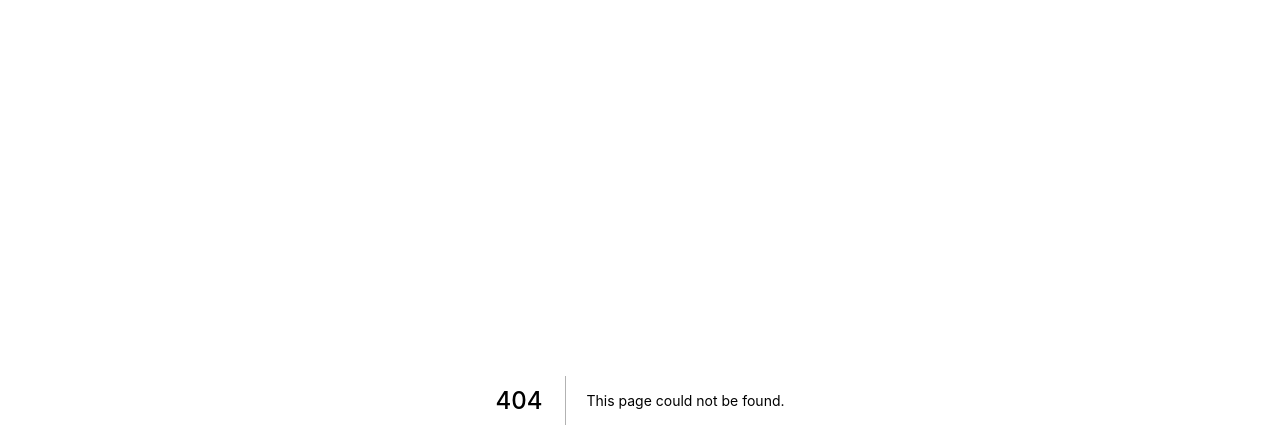
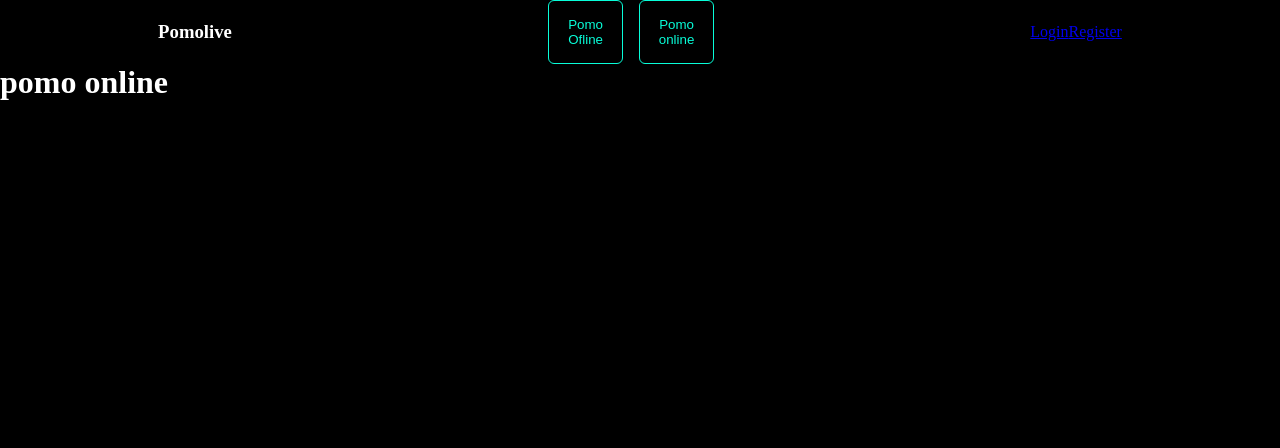
Before and after one commit to tezcanTunahan/pomolive-frontend, a Next.js app: page /pomoonline in a window 1280 px wide. Before the commit this address had no page. Shown: the top 448 px of the page. Built offline with nearby package versions, Linux system fonts and the light colour scheme.

Commit message:
pomolive part began

```diff
--- a/components/Navbar.jsx
+++ b/components/Navbar.jsx
@@ -1,19 +1,47 @@
 import Link from 'next/link';
+import { useEffect, useState } from 'react';
 import Button from './ui/Button';
+import decode from 'jwt-decode';
+import Router from 'next/router';
 
 export default function Navbar() {
+  const [user, setUser] = useState();
+
+  useEffect(() => {
+    const token = user?.token;
+    if (token) {
+      const decodedToken = decode(token);
+      if (decodedToken.exp * 1000 < new Date().getTime()) return handleLogout();
+    }
+    setUser(JSON.parse(localStorage.getItem('user')));
+  }, [user?.token]);
+
+  const handleLogout = () => {
+    localStorage.clear();
+    setUser(null);
+  };
+
   return (
     <div className='navbar'>
       <div className='navbar__Left'>
         <h3>Pomolive</h3>
       </div>
       <div className='navbar__mid'>
-        <Button text='Pomo online' />
-        <Button text='Pomo Ofline' />
+        <Button onClick={() => Router.push('/')} text='Pomo Ofline' />
+        <Button onClick={() => Router.push('/pomoonline')} text='Pomo online' />
       </div>
       <div className='navbar__right'>
-        <Link href={'/login'}>Login</Link>
-        <Link href={'/register'}>Register</Link>
+        {user ? (
+          <div>
+            {user.result.name}
+            <Button onClick={handleLogout} text='log out' />
+          </div>
+        ) : (
+          <div>
+            <Link href={'/login'}>Login</Link>
+            <Link href={'/register'}>Register</Link>
+          </div>
+        )}
       </div>
     </div>
   );
--- /dev/null
+++ b/components/ui/Container.jsx
@@ -0,0 +1,23 @@
+import Head from 'next/head';
+import Navbar from '../Navbar';
+const Container = ({ title, description, keywords, children }) => {
+  return (
+    <>
+      <Head>
+        <title>{title}</title>
+        <meta name='description' content={description} />
+        <meta name='keywords' content={keywords} />
+      </Head>
+      <Navbar />
+      {children}
+      <footer></footer>
+    </>
+  );
+};
+Container.defaultProps = {
+  title: 'Pomolive',
+  description: 'online pomo',
+  keywords: 'onlinne,pomo,work',
+};
+
+export default Container;
--- a/package.json
+++ b/package.json
@@ -11,6 +11,7 @@
   "dependencies": {
     "axios": "^0.27.2",
     "formik": "^2.2.9",
+    "jwt-decode": "^3.1.2",
     "next": "12.2.5",
     "react": "18.2.0",
     "react-circular-progressbar": "^2.1.0",
--- /dev/null
+++ b/pages/pomoonline.jsx
@@ -0,0 +1,9 @@
+import Container from '../components/ui/Container';
+
+export default function Pomoonline() {
+  return (
+    <Container>
+      <h1>pomo online</h1>
+    </Container>
+  );
+}
```
Also changed, not shown: pages/index.js (+3 -8 lines), 1 other file (tests, documents, lock files or other folders).
